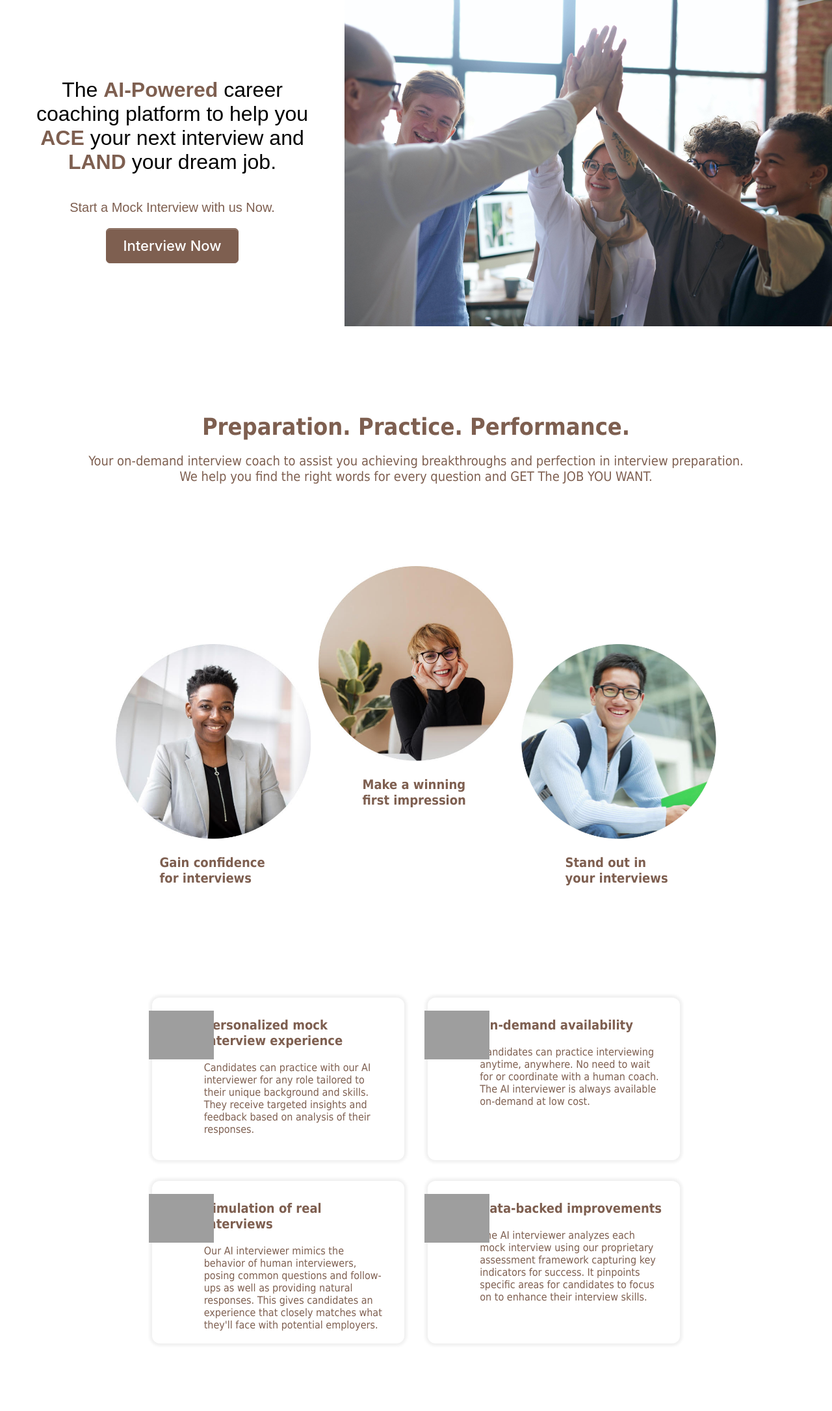
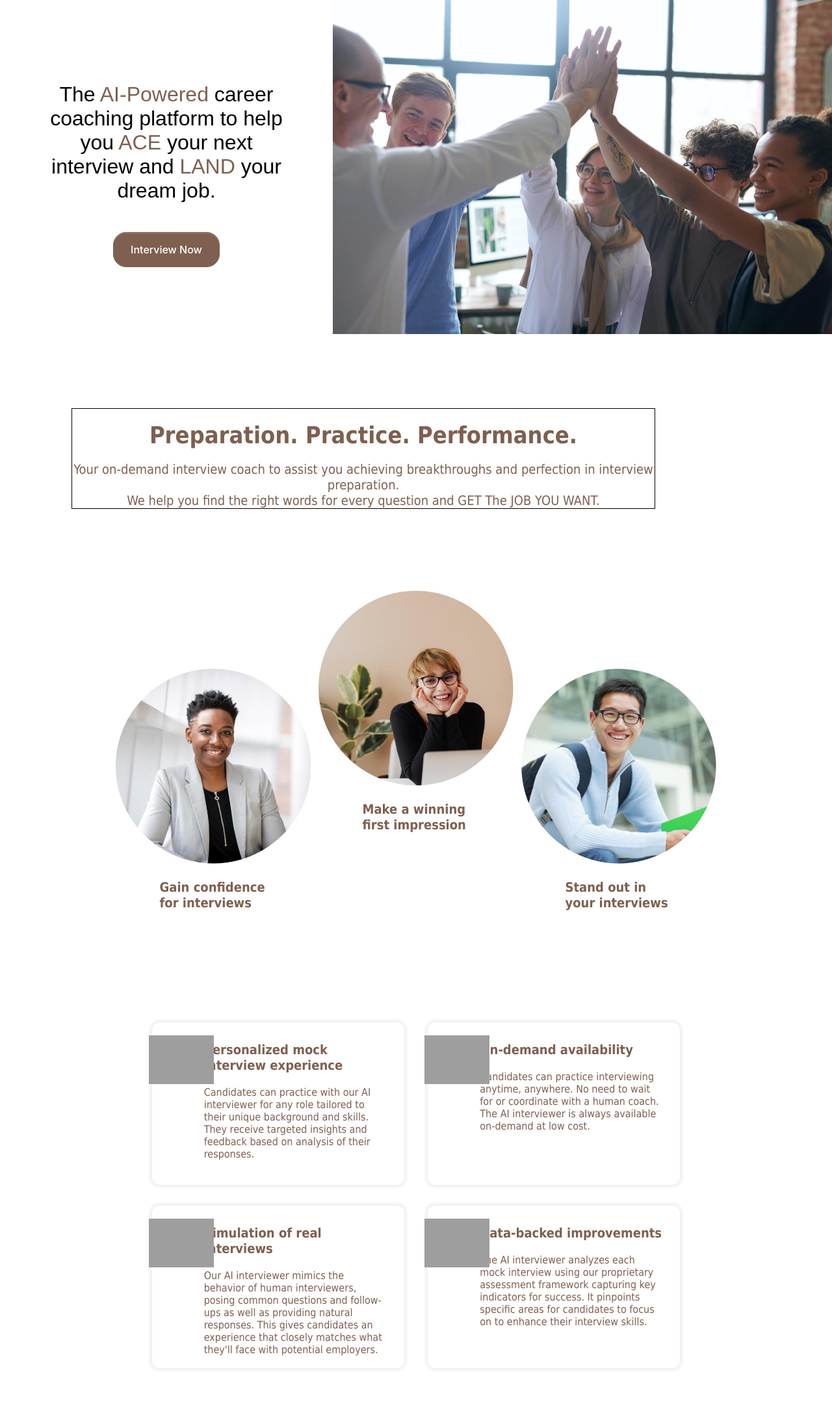
Before and after one commit to zyloveslego/interview_django, a Django app: page /landingpage in a window 1280 px wide. Shown: the part 77-2248 px from the top of the page at 65% size. Before the commit the page ends 2146 px from the top, so only its background shows below. Run offline with Django 3.2, Linux system fonts and the light colour scheme; grey boxes are pictures that could not be loaded.

Commit message:
change in landing page and interview page
removed skip button
changed size unit from px to percentage

```diff
--- a/interview/static/interview/css/landingpage.css
+++ b/interview/static/interview/css/landingpage.css
@@ -78,46 +78,52 @@ main{
   margin: 0; /* Remove margin */
   padding: 0;
   font-family: sans-serif;
+  width: 100%;
+
 }
 
 #bigWordAtTheTop{
   display:block;
-  margin:50px;
   text-align: center;
   font-family: sans-serif;
+  width: 40%;
 }
 
 #interviewButtonContainer{
   display: flex; /* Use flexbox for layout */
   align-items: center; /* Center align vertically */
   justify-content: center;
+  margin-left:15%;
+  margin-right: 15%;
+  margin-bottom: 0;
+  margin-top: 5%;
+  font-size: 1rem;
 }
 
 #bigImage{
   order:2;
+  width:60%;
 }
 
 #bigImage img{
-  width:750px;
+  width:100%;
   height:auto;
+  max-width: 100%;
 }
 
 #firstWord{
   font-size: 2rem;
   padding: 20px 0;
   font-family: sans-serif;
+  margin-left:15%;
+  margin-right: 15%;
+  margin-bottom: 5%;
+  margin-top: 0;
 }
 
 #firstWord .emphasizeThoseWords{
   color:#7e5f50;
-  font-weight:bold;
-}
-
-#startItNow{
-  font-size: 1.25rem;
-  color:#7e5f50;
-  padding: 20px 0;
-  font-family: sans-serif;
+  /*font-weight:bold;*/
 }
 
 
@@ -127,14 +133,14 @@ main{
     appearance: none;
     background-color: #FAFBFC;
     border: 1px solid rgba(27, 31, 35, 0.15);
-    border-radius: 6px;
+    border-radius: 20px;
     box-shadow: rgba(27, 31, 35, 0.04) 0 1px 0, rgba(255, 255, 255, 0.25) 0 1px 0 inset;
     box-sizing: border-box;
     color: #24292E;
     cursor: pointer;
     display: inline-block;
     font-family: -apple-system, system-ui, "Segoe UI", Helvetica, Arial, sans-serif, "Apple Color Emoji", "Segoe UI Emoji";
-    font-size: 22px;
+    font-size: 1rem;
     font-weight: 500;
     line-height: 20px;
     list-style: none;
@@ -164,9 +170,17 @@ main{
     color:#ffffff;
   }
 
+  /*Set width of the content*/
+  #PPPWord, #threeConfidentInterviewees, #hereComesTheMonkeysContainer{
+width:70%;
+margin-right: auto;
+margin-left: auto;
+  }
+
   #PPPWord{
     margin:110px;
     display:block;
+    border: 1px black solid;
   }
 
   #PPPBigWord, #PPPLittleWord{
--- a/interview/templates/interview/landingpage.html
+++ b/interview/templates/interview/landingpage.html
@@ -34,7 +34,7 @@
         <div id="firstWord">The <span class="emphasizeThoseWords">AI-Powered</span> career coaching platform to
           help you <span class="emphasizeThoseWords">ACE</span> your next interview and <span class="emphasizeThoseWords">LAND</span> your dream job.
         </div>
-        <div id="startItNow">Start a Mock Interview with us Now.</div>
+
         <div id="interviewButtonContainer">
           <div id="interviewButton">
           <a href="{% url 'interview:setup_page' %}">Interview Now</a>
```
Also changed, not shown: interview/static/interview/css/interviewquestion.css (+8 -6 lines), interview/templates/interview/interview_question_page.html (+34 -35 lines).
